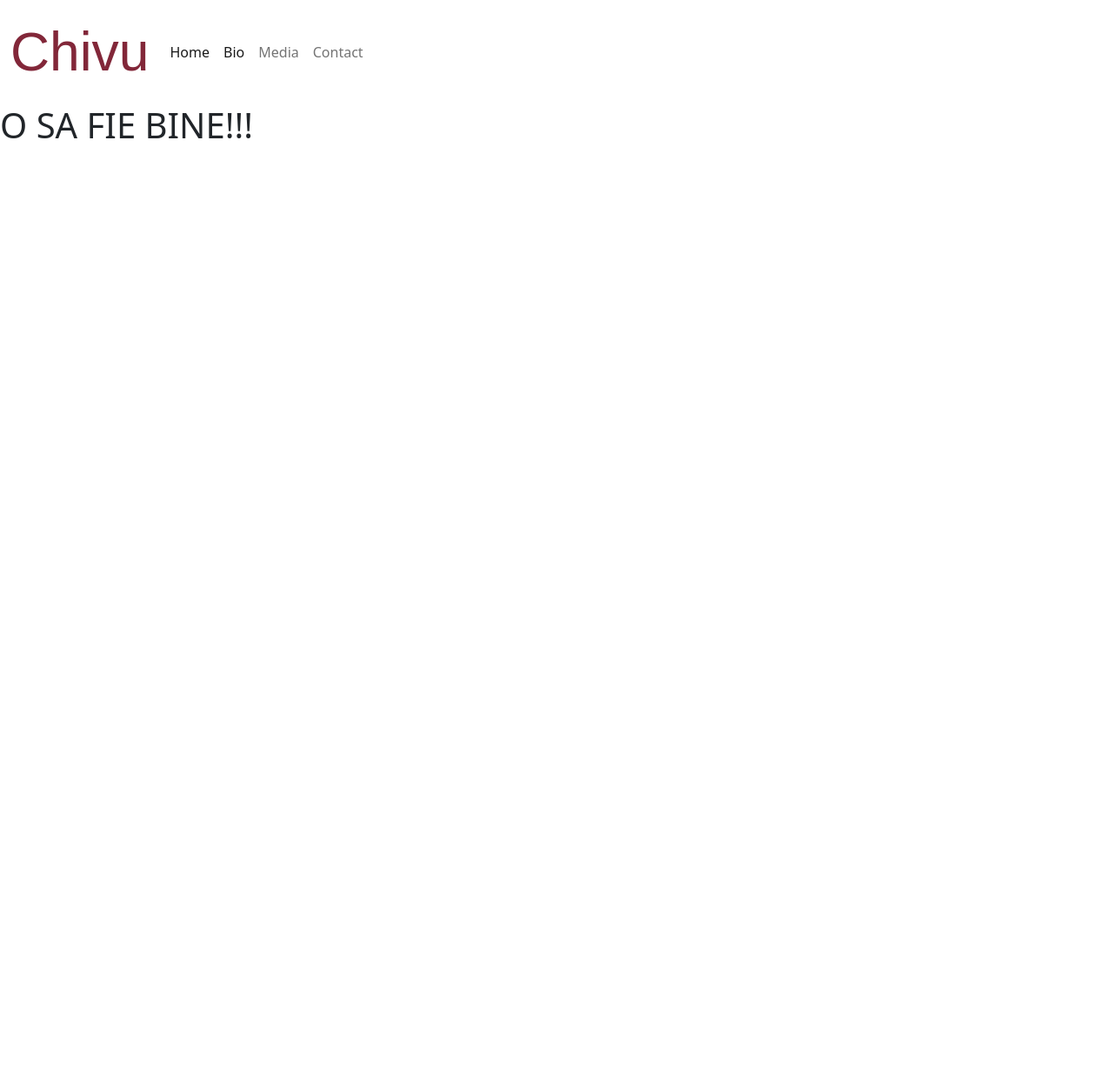
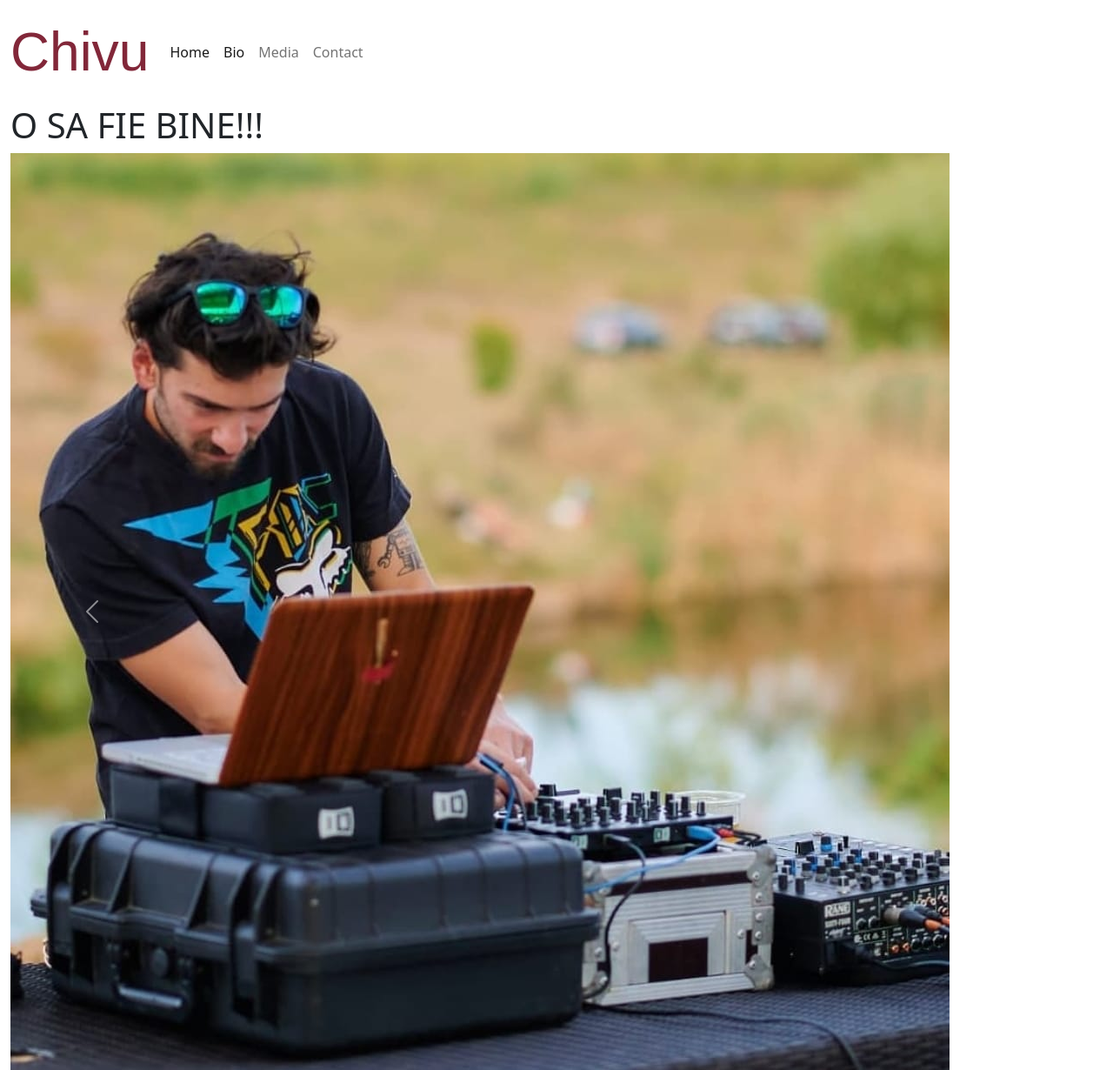
Before and after one commit to Chivu23/Online_Portfolio, a Flask app: page / in a window 1280 px wide. Shown: the whole page at 87% size. Before the commit the page ends 159 px from the top, so only its background shows below. Run offline with Flask 3, Linux system fonts and the light colour scheme; some libraries are stand-ins or nearby versions.

Commit message:
extend_visual

```diff
--- a/app.py
+++ b/app.py
@@ -3,8 +3,7 @@ from flask import Flask, render_template
 app = Flask(__name__)
 
 
-
-@app.route('/')
+@app.route('/', methods=['GET'])    # renderizare template
 def home():
     return render_template("home.html")
 
--- a/static/css/base.css
+++ b/static/css/base.css
@@ -5,3 +5,10 @@
     font_style: oblique;
     font-family: Arial, Helvetica, sans-serif;
 }
+
+.heading-title {
+
+
+
+
+}
--- /dev/null
+++ b/templates/carousel.html
@@ -0,0 +1,23 @@
+{% block carousel %}
+<div id="carouselExampleFade" class="carousel slide carousel-fade">
+  <div class="carousel-inner">
+    <div class="carousel-item active">
+      <img src="{{ url_for('static', filename='images/chivu_music.jpeg') }}" class="d-block w-60" alt="chivu_music">
+    </div>
+    <div class="carousel-item">
+      <img src="{{ url_for('static', filename='images/music_chivu.jpeg') }}" class="d-block w-60" alt="music_chivu">
+    </div>
+    <div class="carousel-item">
+      <img src="{{ url_for('static', filename='images/music_chivu_forever.jpeg') }}" class="d-block w-60" alt="music_chivu_forever">
+    </div>
+  </div>
+  <button class="carousel-control-prev" type="button" data-bs-target="#carouselExampleFade" data-bs-slide="prev">
+    <span class="carousel-control-prev-icon" aria-hidden="true"></span>
+    <span class="visually-hidden">Previous</span>
+  </button>
+  <button class="carousel-control-next" type="button" data-bs-target="#carouselExampleFade" data-bs-slide="next">
+    <span class="carousel-control-next-icon" aria-hidden="true"></span>
+    <span class="visually-hidden">Next</span>
+  </button>
+</div>
+{% endblock %}
--- a/templates/home.html
+++ b/templates/home.html
@@ -1,4 +1,16 @@
 {% extends "base.html" %}
 {% block content %}
-<h1> O SA FIE BINE!!!</h1>
+<div class="container-fluid">
+    <div class="row">
+        <div class="col">
+            <div class="row">
+                <h1> O SA FIE BINE!!!</h1>
+            </div>
+            <div class="col">
+                {% include "carousel.html" %}
+            </div>
+        </div>
+    </div>
+</div>
+
 {% endblock %}
```
Also changed, not shown: static/images/chivu_music.jpeg (added), static/images/music_chivu.jpeg (added), static/images/music_chivu_forever.jpeg (added), 3 other files.
